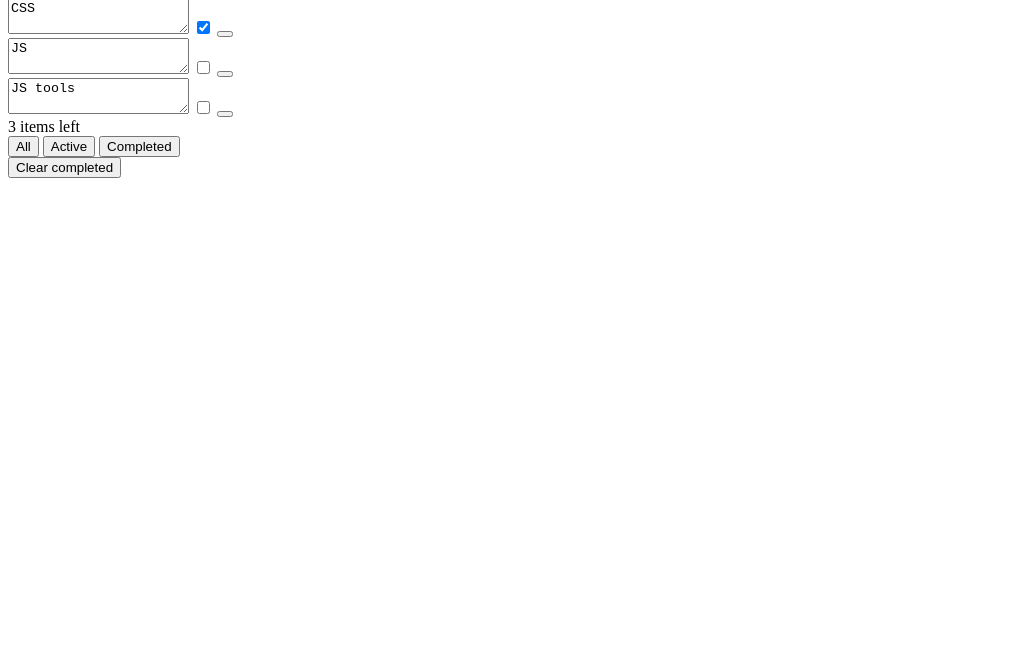
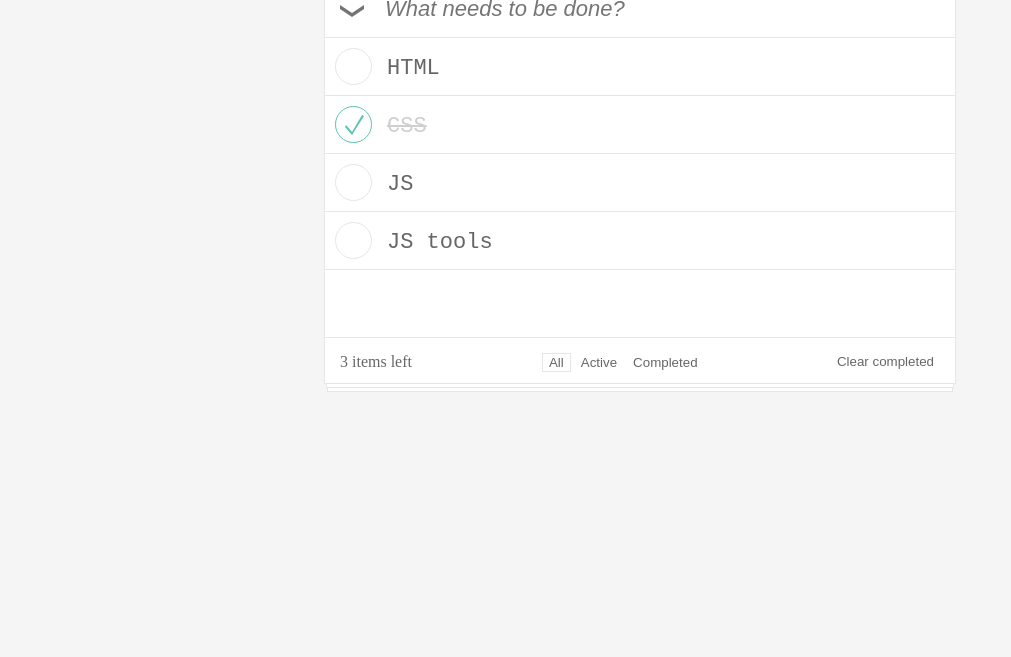
Before and after one commit to ok-technopolis/Romanov_Oleg, a plain HTML site: page index.html in a window 1280 px wide. Shown: the part 143-800 px from the top of the page, without its empty margins (0-1011 px from the left). Drawn offline with Linux system fonts and the light colour scheme.

Commit message:
Add todos.css, icons and bottom-cards for index.html

```diff
--- a/index.html
+++ b/index.html
@@ -3,40 +3,37 @@
 <head>
     <meta charset="UTF-8">
     <title>Todos</title>
+    <link rel="stylesheet" type="text/css" href="./todos.css">
 </head>
 <body>
-<div class="todos-header" itemprop="about" role="banner">
+<div class="todos-header">
     <h1 class="todos-title">todos</h1>
 </div>
-
 <div class="todos-add">
     <button class="todo-add_select-all" aria-label="Отметить все как выполненные"></button>
     <input class="todo-add_input" placeholder="What needs to be done?" aria-label="Поле добавления todo"/>
 </div>
 <div class="todos-list">
     <div class="todo-item">
+        <!--Заменил input на div, так как придется городить еще и label для вставки изображения. В google keep используются div'ы для имитации checkbox. Совершенно не уверен на счет правильности решения.-->
+        <div class="todo-item_unready-mark" aria-label="Пометить как выполненное"></div>
+        <button class="todo-item_remove" aria-label="Удалить todo"></button>
         <textarea class="todo-item_text">HTML</textarea>
-        <input type="checkbox"
-               class=“todo-item” aria-label="Пометить как выполненное"/>
-        <button class="todo-item_remove" aria-label="Удалить todo"></button>
     </div>
     <div class="todo-item __ready">
+        <div class="todo-item_ready-mark" aria-label="Пометить как невыполненное"></div>
+        <button class="todo-item_remove" aria-label="Удалить todo"></button>
         <textarea class="todo-item_text">CSS</textarea>
-        <input type="checkbox" checked="checked"
-               class=“todo-item_ready-mark” aria-label="Пометить как невыполненное"/>
-        <button class="todo-item_remove" aria-label="Удалить todo"></button>
     </div>
     <div class="todo-item">
+        <div class="todo-item_unready-mark" aria-label="Пометить как выполненное"></div>
+        <button class="todo-item_remove" aria-label="Удалить todo"></button>
         <textarea class="todo-item_text">JS</textarea>
-        <input type="checkbox"
-               class=“todo-item” aria-label="Пометить как выполненное"/>
-        <button class="todo-item_remove" aria-label="Удалить todo"></button>
     </div>
     <div class="todo-item">
+        <div class="todo-item_unready-mark" aria-label="Пометить как выполненное"></div>
+        <button class="todo-item_remove" aria-label="Удалить todo"></button>
         <textarea class="todo-item_text">JS tools</textarea>
-        <input type="checkbox"
-               class=“todo-item” aria-label="Пометить как выполненное"/>
-        <button class="todo-item_remove" aria-label="Удалить todo"></button>
     </div>
 </div>
 <div class="todos-actions-bar">
@@ -52,7 +49,7 @@
                 aria-label="Фильтр: показать невыполненные">
             Active
         </button>
-        <button class="todos-filter __active" data-filter="completed"
+        <button class="todos-filter" data-filter="completed"
                 aria-label="Фильтр: показать выполненные">
             Completed
         </button>
@@ -61,6 +58,9 @@
         Clear completed
     </button>
 </div>
+<div class="todos-bottom-cards">
+    <div class="todos-bottom-cards_first"></div>
+    <div class="todos-bottom-cards_second"></div>
 </div>
 </body>
 </html>
--- /dev/null
+++ b/todos.css
@@ -0,0 +1,193 @@
+body {
+    background-color: #f5f5f5;
+    text-color: #666666;
+}
+
+/*Header*/
+.todos-header {
+    text-align: center;
+    margin-bottom: -50px;
+    vertical-align: bottom;
+}
+
+.todos-title {
+    display: inline-block;
+    font-size: 50pt;
+    color: #5b3e3e;
+    text-transform: lowercase;
+    font-weight: 100;
+}
+
+.todo-add_select-all {
+    background: url("icons/select-all.png") no-repeat;
+    width: 24px;
+    height: 12px;
+    border: none;
+    margin-right: 15px;
+    cursor: pointer;
+    outline: none;
+}
+
+.todo-add_input {
+    border: none;
+    background: #ffffff !important; /* желательно прописывать, так как в Chrome при сохранных данных оно может быть желтым */
+    outline: none;
+    height: 24px;
+    width: 546px;
+    font-size: 22px;
+    font-style: italic;
+    font-weight: 100;
+    color: #666666;
+}
+
+/*Items workspace*/
+.todos-add {
+    border: 1px solid #e6e6e6;
+    width: 600px;
+    padding: 15px 15px;
+    background-color: white;
+    margin: 0 auto -1px;
+}
+
+.todos-list {
+    border: 1px solid #e6e6e6;
+    width: 630px;
+    background-color: white;
+    margin: 0 auto -2px;
+    min-height: 300px;
+}
+
+.todo-item {
+    overflow: hidden;
+    padding: 10px 10px;
+    border-bottom: 1px solid #e6e6e6;
+}
+
+.todo-item:hover {
+    background-color: #fafafa;
+}
+
+.todo-item_text {
+    display: block;
+    width: 525px;
+    border: none;
+    resize: none;
+    color: #666666;
+    outline: none;
+    float: right;
+    font-size: 22px;
+    height: 30px;
+    background-color: inherit;
+    padding-right: 15px;
+
+    position: relative;
+    top: 6px;
+}
+
+.__ready .todo-item_text {
+    text-decoration: line-through;
+    color: #cfcfcf;
+}
+
+.todo-item_unready-mark {
+    border-radius: 50%;
+    background-color: white;
+    display: block;
+    width: 35px;
+    height: 35px;
+    border: 1px solid #e6e6e6;
+    cursor: pointer;
+    float: left;
+
+}
+
+.todo-item_ready-mark {
+    display: block;
+    border-radius: 50%;
+    border: 1px solid #5dc2af;
+    background: url('./icons/completed.png') no-repeat center;
+    width: 35px;
+    height: 35px;
+    float: left;
+    cursor: pointer;
+
+}
+
+.todo-item_remove {
+    background: inherit;
+    width: 18px;
+    height: 18px;
+    border: none;
+    float: right;
+    outline: none;
+    cursor: pointer;
+
+    position: relative;
+    top: 8px;
+}
+
+.todo-item:hover .todo-item_remove {
+    display: block;
+    background: url("./icons/close.png") no-repeat;
+}
+
+/*Action bars*/
+.todos-actions-bar {
+    border: 1px solid #e6e6e6;
+    padding: 15px 15px;
+    margin: 0 auto -1px;
+    width: 600px;
+    background-color: white;
+    height: 15px;
+    color: #666666;
+}
+
+.todos-actions-bar_counter {
+    float: left;
+}
+
+.todos-filters {
+    float: left;
+    margin-left: 130px;
+}
+
+.todos-filter {
+    border: none;
+    background-color: white;
+    color: #666666;
+    outline: none;
+    cursor: pointer;
+}
+
+.__active {
+    border: 1px solid #e6e6e6;
+}
+
+.todos-actions-bar_clear-completed {
+    color: #666666;
+    border: none;
+    background-color: white;
+    float: right;
+    outline: none;
+    cursor: pointer;
+}
+
+/*Bottom cards*/
+.todos-bottom-cards {
+}
+
+.todos-bottom-cards_first {
+    width: 626px;
+    height: 3px;
+    border: 1px solid #e6e6e6;
+    background-color: white;
+    margin: 0 auto -1px;
+}
+
+.todos-bottom-cards_second {
+    width: 624px;
+    height: 3px;
+    border: 1px solid #e6e6e6;
+    background-color: white;
+    margin: 0 auto;
+}
```
Also changed, not shown: icons/close.png (added), icons/close@2x.png (added), icons/completed.png (added), icons/completed@2x.png (added), icons/select-all.png (added), icons/select-all@2x.png (added).
